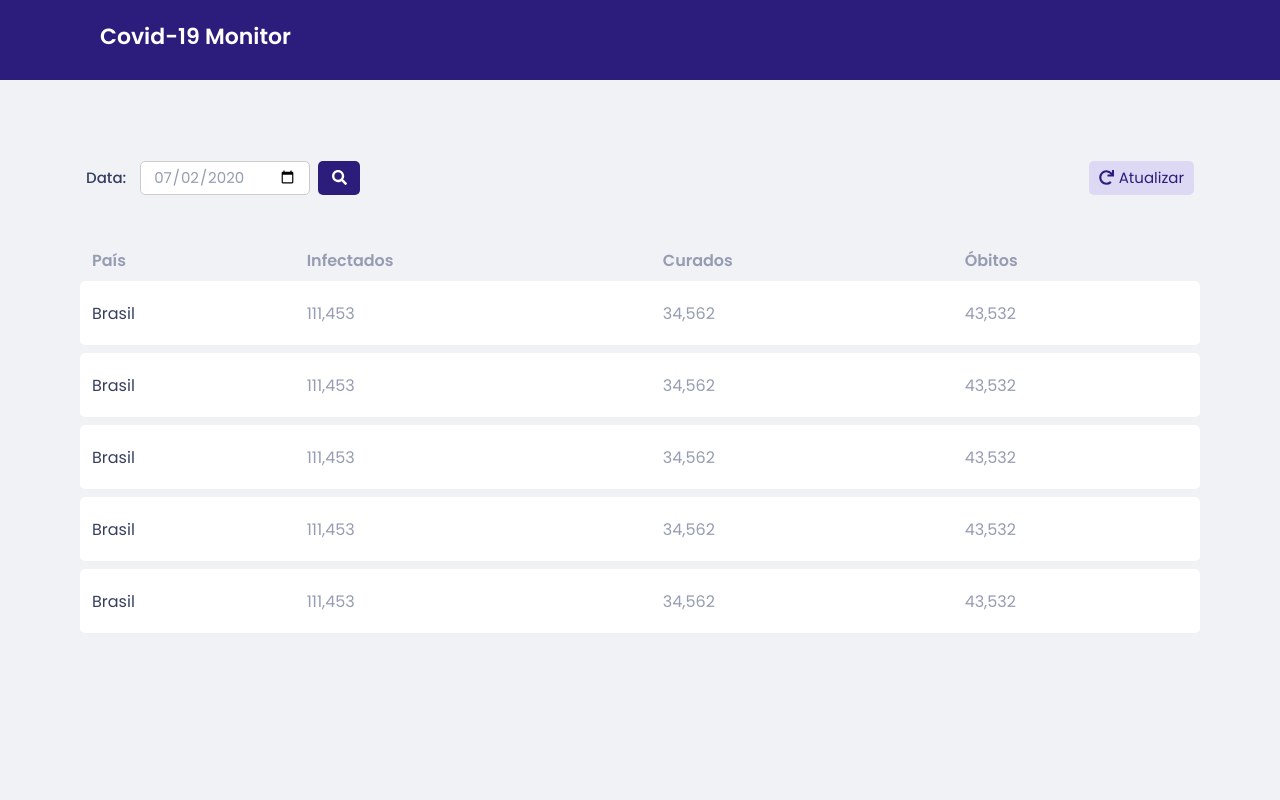
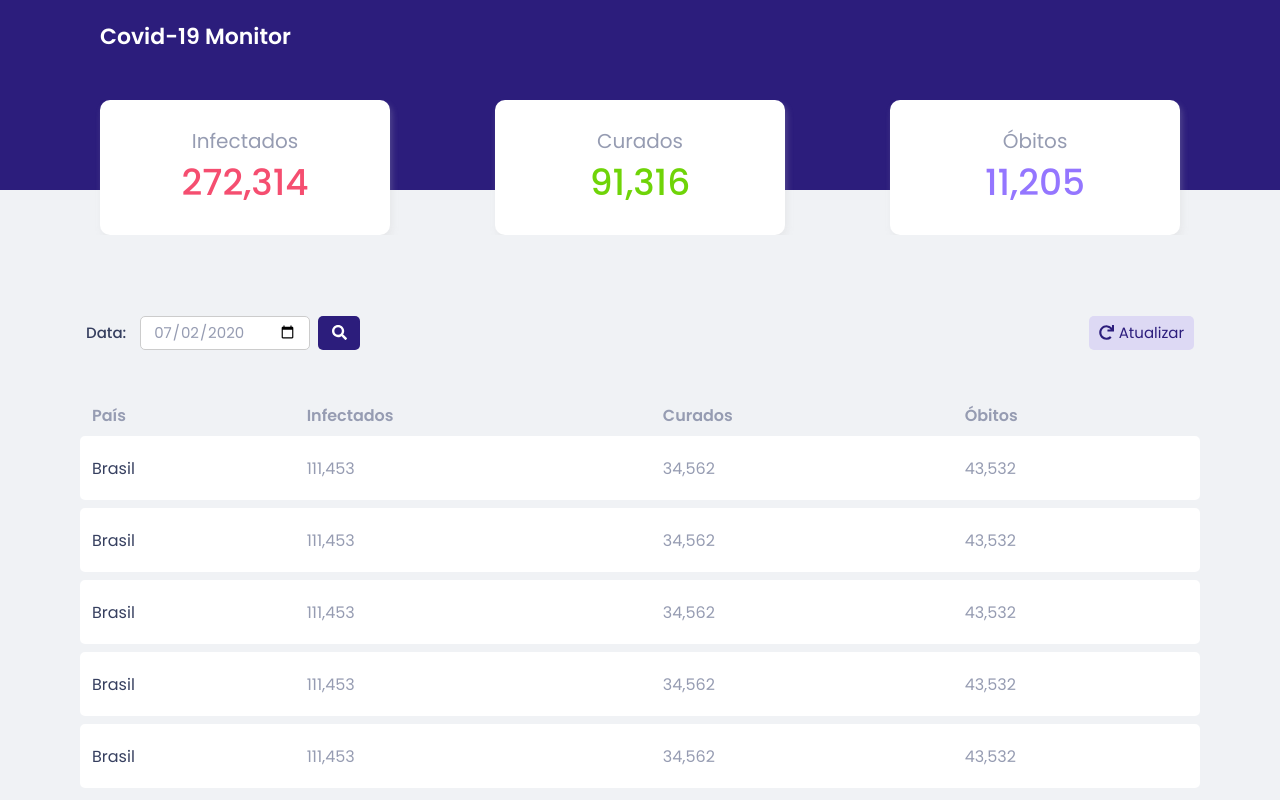
Before and after one commit to reginaldoboeke/covid19-monitor, an Angular app: page / in a window 1280 px wide. Built offline with nearby package versions, Linux system fonts and the light colour scheme.

Commit message:
Finalizado layout da Home

```diff
--- a/src/app/app.component.html
+++ b/src/app/app.component.html
@@ -1,4 +1,19 @@
-<app-header></app-header>
+<app-header [height]="190"></app-header>
+
+<div class="container list-cards">
+  <div class="card" style="color:#F54E70">
+    <h4>Infectados</h4>
+    <h6>272,314</h6>
+  </div>
+  <div class="card" style="color:#6FD408">
+    <h4>Curados</h4>
+    <h6>91,316</h6>
+  </div>
+  <div class="card" style="color:#9476FF">
+    <h4>Óbitos</h4>
+    <h6>11,205</h6>
+  </div>
+</div>
 
 <app-searchbar></app-searchbar>
 
--- a/src/app/app.component.scss
+++ b/src/app/app.component.scss
@@ -1,3 +1,47 @@
+div.list-cards {
+  display: flex;
+  justify-content: space-between;
+  flex-wrap: nowrap;
+  overflow-x: auto;
+
+  padding: 0 20px;
+  margin-top: -90px;
+
+  &::-webkit-scrollbar {
+    display: none;
+  }
+
+  div.card {
+    display: flex;
+    flex: 0 0 auto;
+    flex-direction: column;
+    justify-content: center;
+    align-items: center;
+
+    width: 290px;
+    height: 135px;
+    border-radius: 10px;
+
+    background: #FFFFFF;
+    box-shadow: 2px 4px 6px rgba(204, 204, 204, 0.25);
+
+    h4 {
+      color: #969CB2;
+      font-size: 20px;
+      line-height: 30px;
+      font-weight: 400;
+    }
+
+    h6 {
+      font-weight: 500;
+      font-size: 36px;
+      line-height: 54px;
+    }
+
+    & + div.card { margin-left: 10px }
+  }
+}
+
 table {
   border-collapse: separate;
   border-spacing: 0 0.5em;
@@ -33,15 +77,13 @@ tbody {
     }
 
     td:first-child {
-      border-top-left-radius: 5px;
-      border-bottom-left-radius: 5px;
+      border-radius: 5px 0 0 5px;
 
       color: #363F5F;
     }
 
     td:last-child {
-      border-top-right-radius: 5px;
-      border-bottom-right-radius: 5px;
+      border-radius: 0 5px 5px 0;
     }
   }
 }
```
